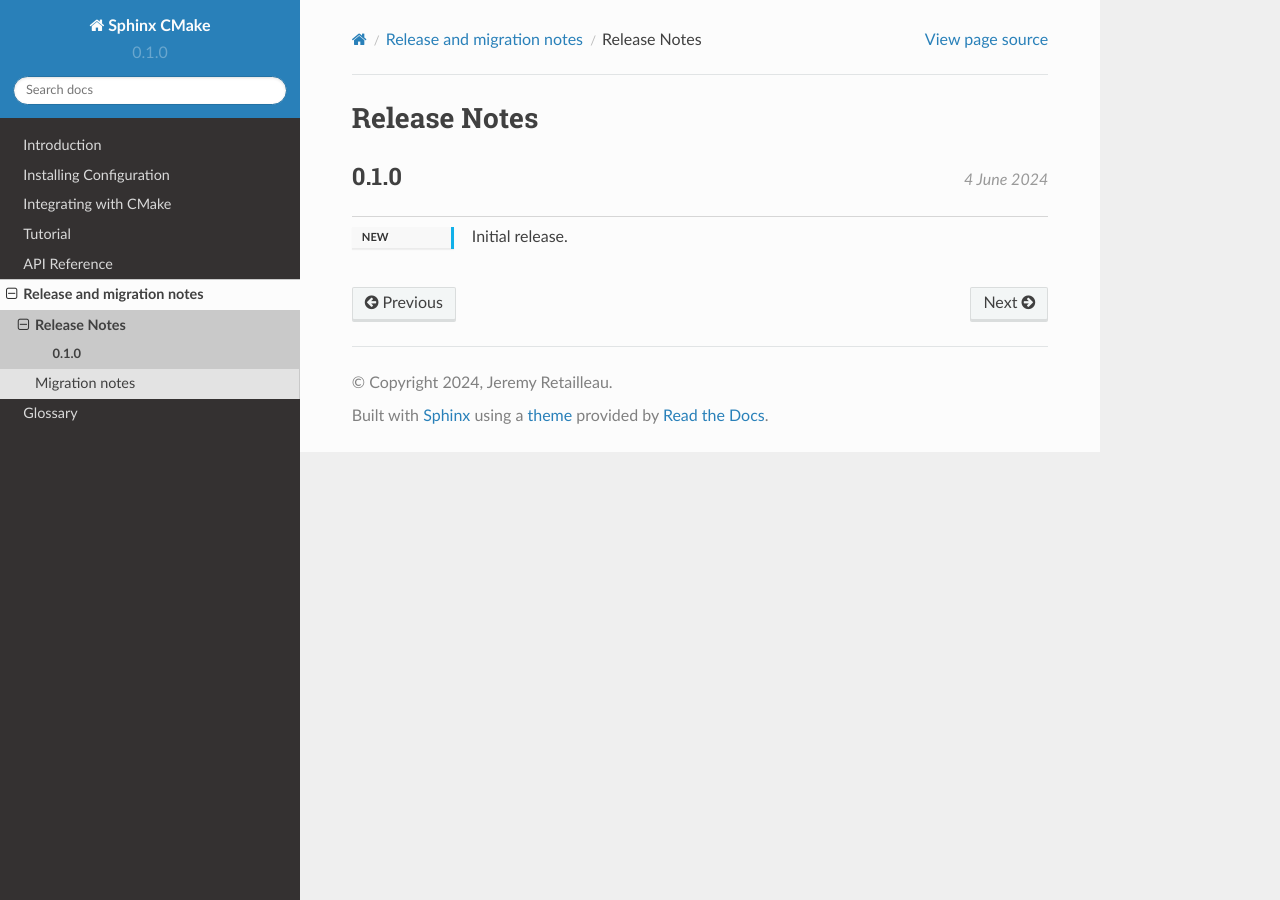
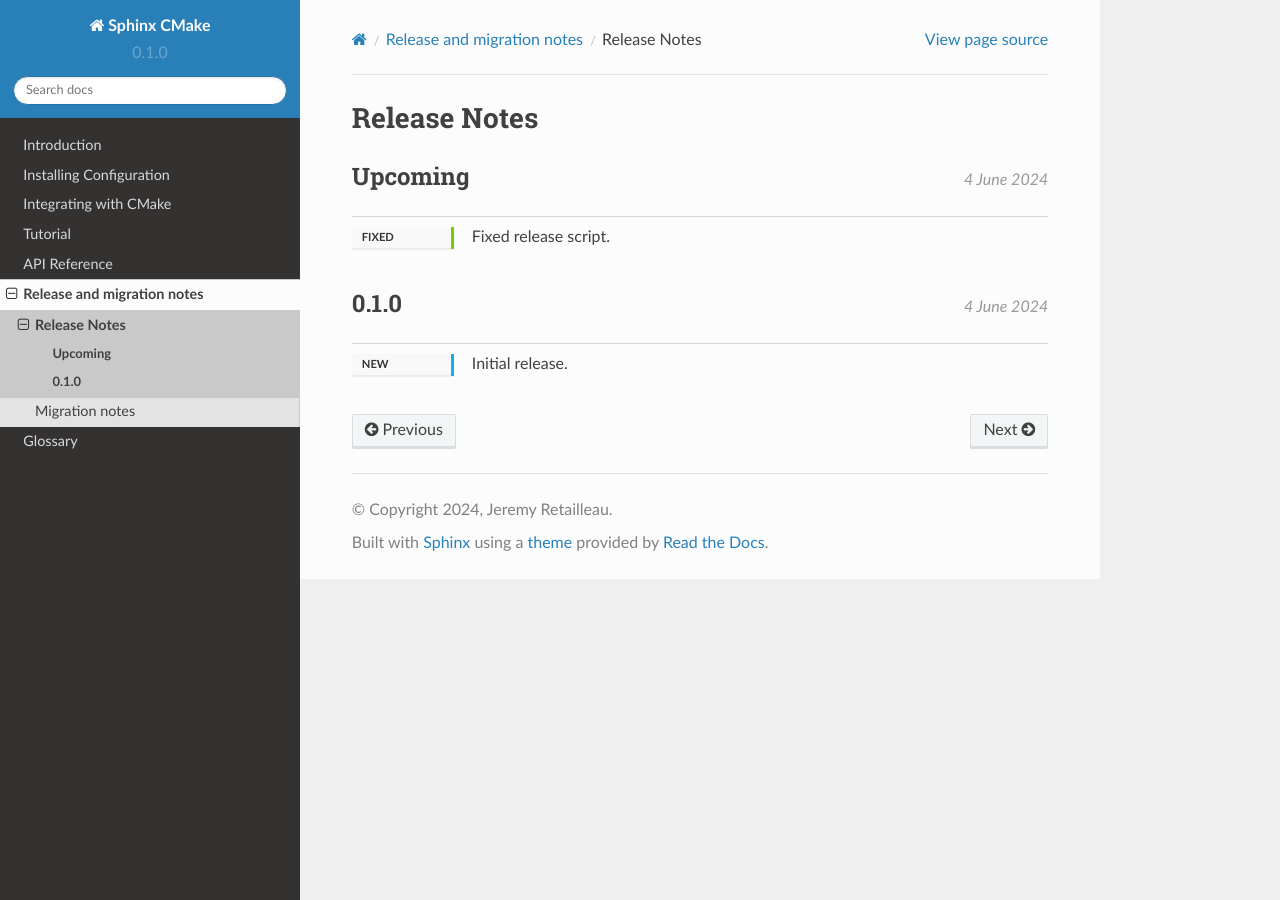
Before and after one commit to python-cmake/sphinx-cmake, a Sphinx documentation site: the page built from doc/release/release_notes.rst, in a window 1280 px wide. Built offline with Sphinx 7.4.7 and the Read the Docs theme 2.0.0, drawn with Linux system fonts in a browser that asks for light colours.

Commit message:
Fix release script

```diff
--- a/doc/release/release_notes.rst
+++ b/doc/release/release_notes.rst
@@ -3,6 +3,12 @@
 *************
 Release Notes
 *************
+
+.. release:: Upcoming
+
+    .. change:: fixed
+
+        Fixed release script.
 
 .. release:: 0.1.0
     :date: 2024-06-04
```
Also changed, not shown: 1 other file.
